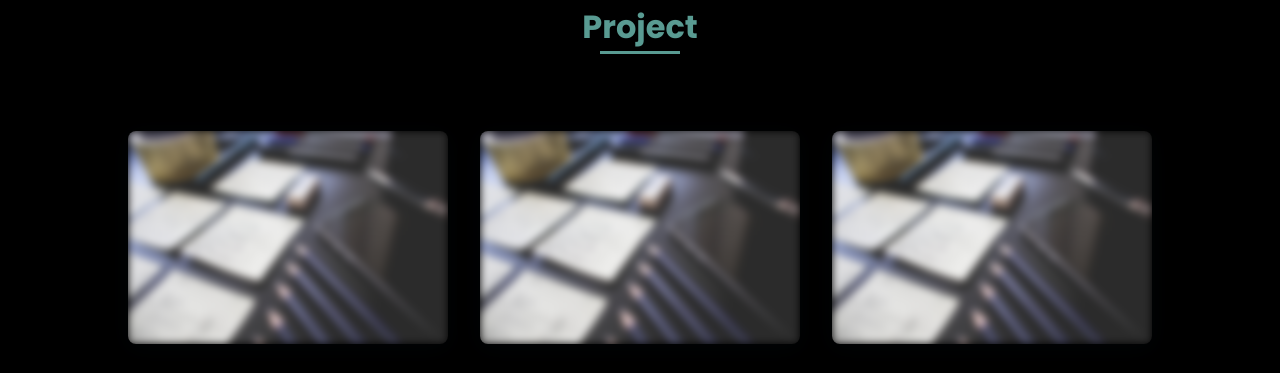
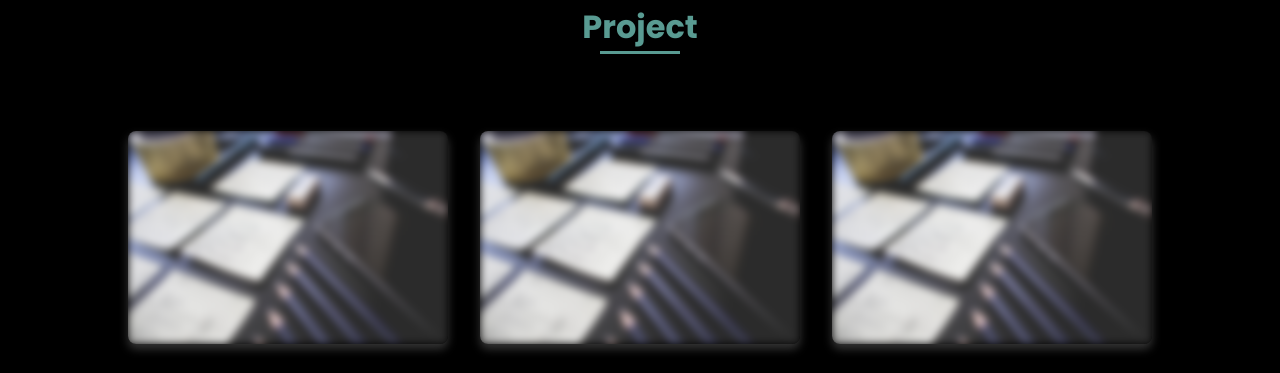
Before and after one commit to Rohan-doshi01/My_Profile_Portfolio, a website: page portfolio-responsive-complete-master/index.html in a window 1280 px wide. Shown: the part 3372-3745 px from the top of the page. Drawn offline with nearby package versions, Linux system fonts and the light colour scheme.

Commit message:
Update styles.css

```diff
--- a/portfolio-responsive-complete-master/assets/css/styles.css
+++ b/portfolio-responsive-complete-master/assets/css/styles.css
@@ -369,7 +369,7 @@ img {
 }
 
 .work__img {
-  box-shadow: 0px 4px 25px rgba(14, 36, 49, 0.15);
+   box-shadow: 0px 5px 10px rgba(177, 175, 176,0.3);
   border-radius: 0.5rem;
   overflow: hidden;
 
```
